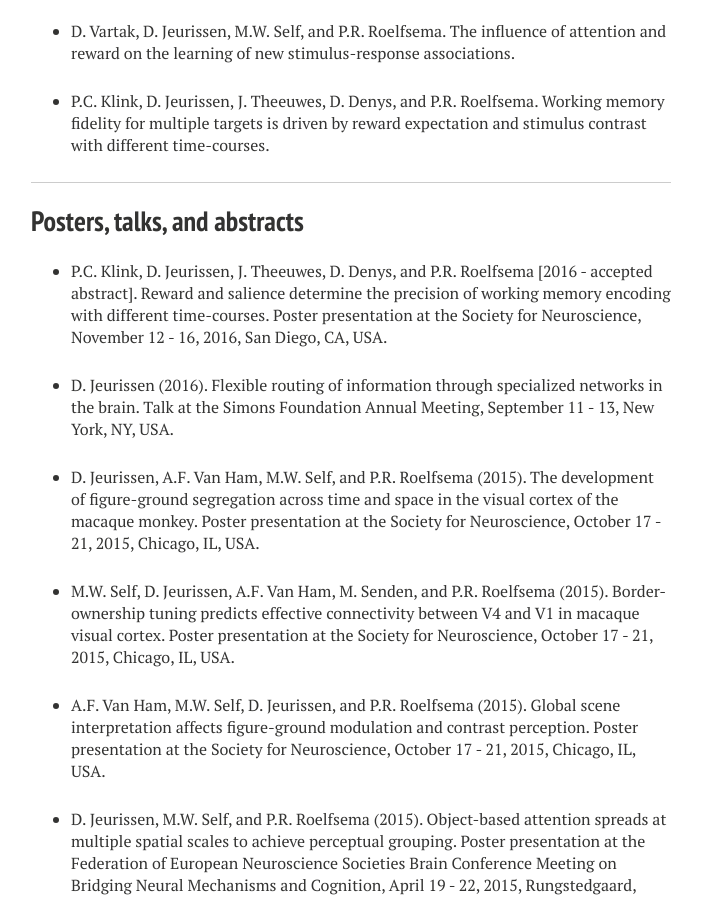
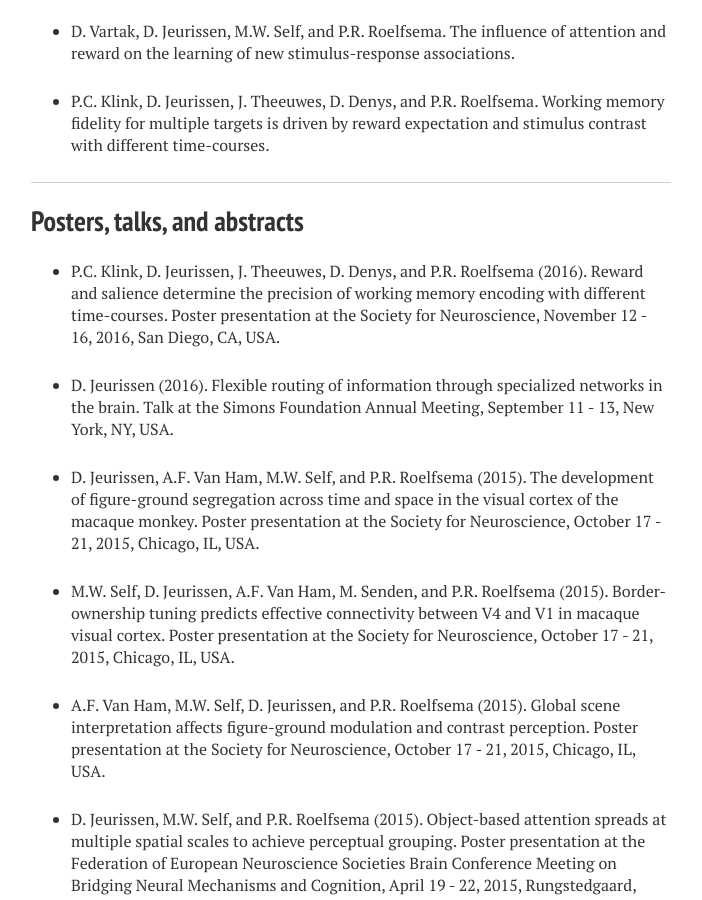
Before and after one commit to DaniqueJeurissen/DaniqueJeurissen.github.io, a Jekyll site: the page built from publications/index.md, in a window 1280 px wide and 900 px high, scrolled down 1330 px. Shown: the whole window, without its empty margins (289-991 px from the left). Built offline with Jekyll 4.4.1, drawn with Linux system fonts in a browser that asks for light colours; nearby versions of some CDN libraries.

Commit message:
updated year for sfn abstract

```diff
--- a/publications/index.md
+++ b/publications/index.md
@@ -38,7 +38,7 @@ image:
 
 ## Posters, talks, and abstracts
 
-* P.C. Klink, D. Jeurissen, J. Theeuwes, D. Denys, and P.R. Roelfsema [2016 - accepted abstract]. Reward and salience determine the precision of working memory encoding with different time-courses. Poster presentation at the Society for Neuroscience, November 12 - 16, 2016, San Diego, CA, USA.
+* P.C. Klink, D. Jeurissen, J. Theeuwes, D. Denys, and P.R. Roelfsema (2016). Reward and salience determine the precision of working memory encoding with different time-courses. Poster presentation at the Society for Neuroscience, November 12 - 16, 2016, San Diego, CA, USA.
 
 * D. Jeurissen (2016). Flexible routing of information through specialized networks in the brain. Talk at the Simons Foundation Annual Meeting, September 11 - 13, New York, NY, USA.
 
```
